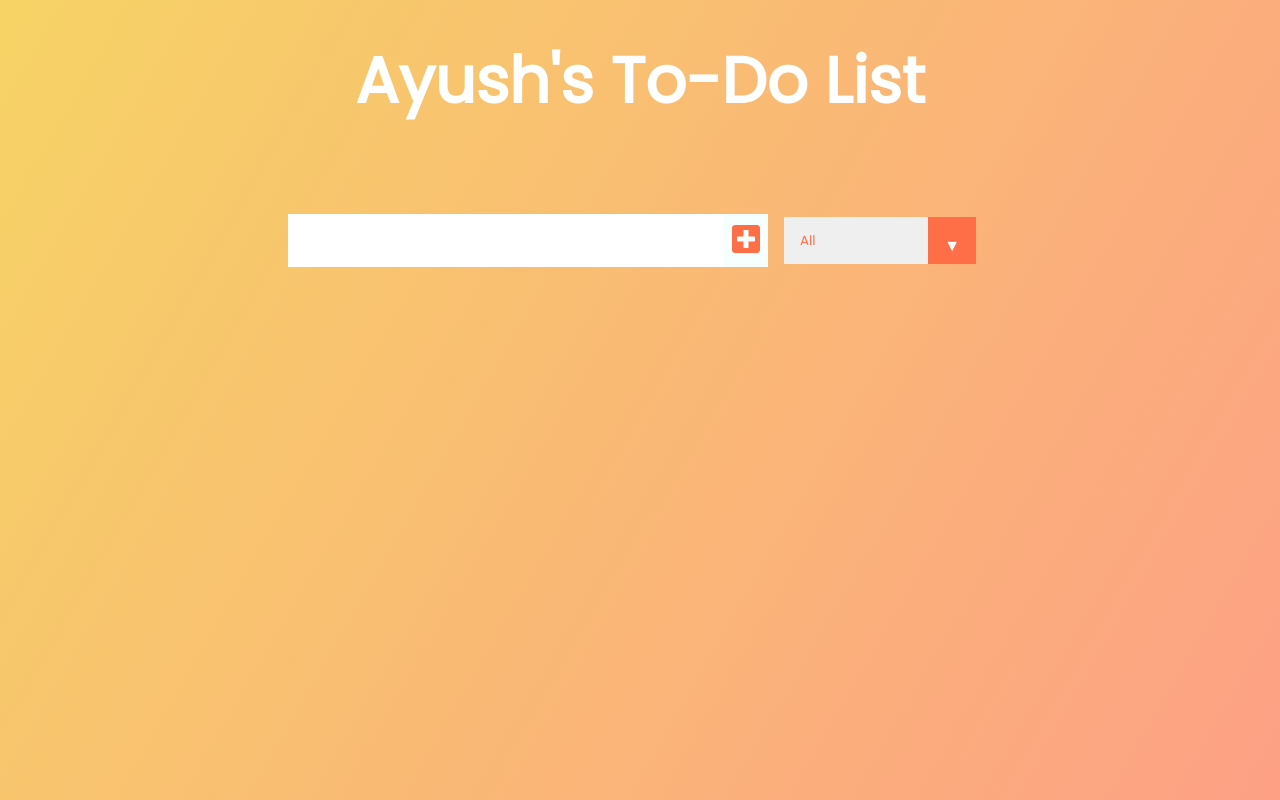
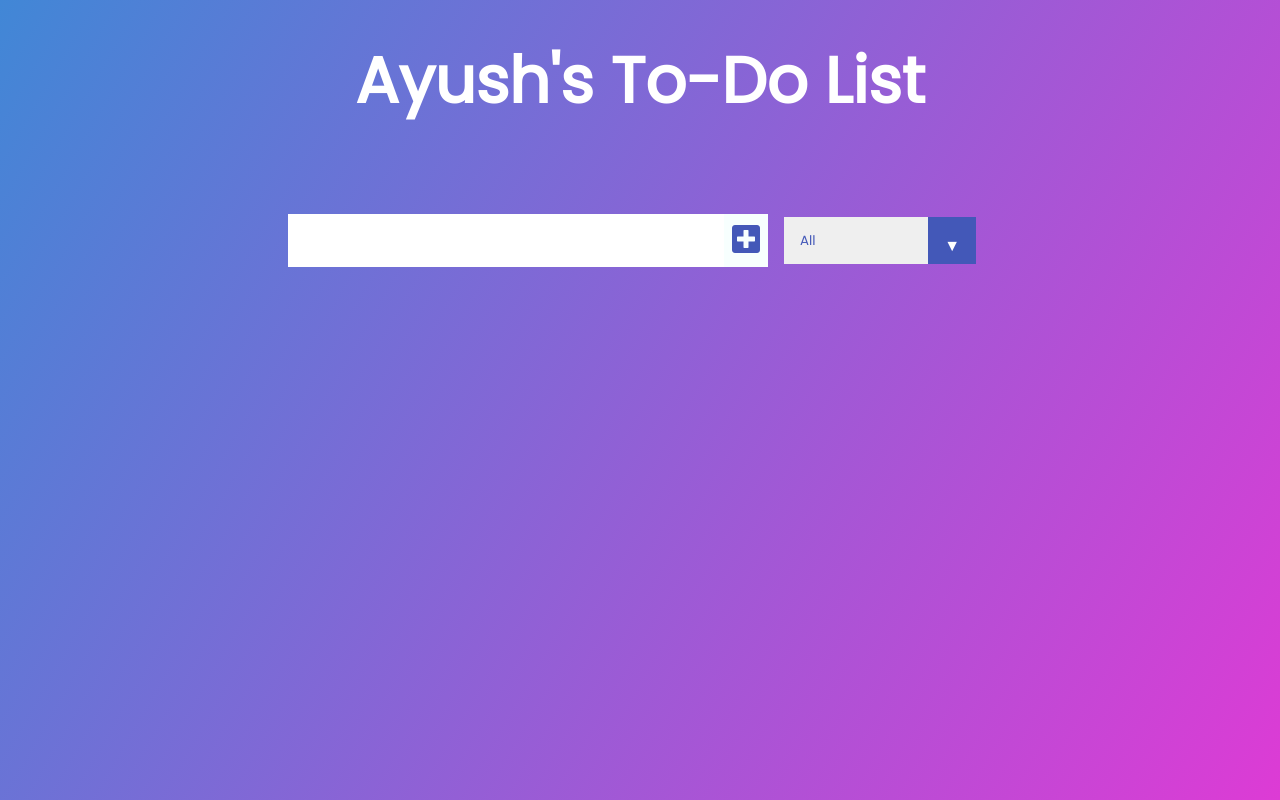
Before and after one commit to Ayush29Ayush/React-ToDo-App, a React (Create React App) app: page / in a window 1280 px wide. Built offline with nearby package versions, Linux system fonts and the light colour scheme.

Commit message:
added more state and props for Forms

```diff
--- a/src/App.css
+++ b/src/App.css
@@ -5,7 +5,7 @@
   }
   body {
     /* Applies on the complete body of the app */
-    background-image: linear-gradient(120deg, #f6d365 0%, #fda085 100%);
+    background-image: linear-gradient(120deg, #4187d6 0%, #dd3bd5 100%);
     /* color: black; */
     color: white;
     font-family: "Poppins", sans-serif;
@@ -30,7 +30,7 @@
     background: white;
   }
   form button {
-    color: #ff6f47;
+    color: #4358b8;
     background: #f7fffe;
     cursor: pointer;
     transition: all 0.3s ease;
@@ -117,7 +117,8 @@
     overflow: hidden;
   }
   select {
-    color: #ff6f47;
+    /* color: #ff6f47; */
+    color: #4358b8;
     font-family: "Poppins", sans-serif;
     cursor: pointer;
     width: 12rem;
@@ -129,7 +130,8 @@
     top: 0;
     right: 0;
     padding: 1rem;
-    background: #ff6f47;
+    /* background: #ff6f47; */
+    background: #4358b8;
     cursor: pointer;
     pointer-events: none;
   }
--- a/src/App.js
+++ b/src/App.js
@@ -8,6 +8,7 @@ function App() {
   //! Creating a state
   // inputText is the actual value typed and setInputText is the function that allows to change the value , you can use the state anywhere in the app , wherever you want you can have it.
   const [inputText, setInputText] = useState("");
+  const [todos, setTodos] = useState([]);
 
   return (
     <div className="App">
@@ -21,7 +22,12 @@ function App() {
       </header>
 
       {/* Doing this gave us access to the value in the Form.js */}
-      <Form setInputText={setInputText}/>
+      <Form
+        inputText={inputText}
+        todos={todos}
+        setTodos={setTodos}
+        setInputText={setInputText}
+      />
       <TodoList />
     </div>
   );
--- a/src/components/Form.js
+++ b/src/components/Form.js
@@ -1,7 +1,7 @@
 import React from "react";
 
 // const Form = (props) => {
-const Form = ({ setInputText }) => {
+const Form = ({ inputText, setInputText, todos, setTodos }) => {
   //! Here I can write javascript code and function
   const inputTextHandler = (e) => {
     // console.log("Input just got changed")
@@ -10,12 +10,21 @@ const Form = ({ setInputText }) => {
     console.log(e.target.value);
     setInputText(e.target.value);
   };
+  const submitTodoHandler = (e) => {
+    e.preventDefault(); // prevents the page from refreshing after submitting using the button
+    // setTodos([])
+    setTodos([
+      // This means what all todos you have , just pass it down here
+      ...todos,
+      { text: inputText, completed: false, id: Math.random() * 1000 },
+    ]);
+  };
 
   return (
     <form>
       {/* <input type="text" className="todo-input" /> */}
       <input onChange={inputTextHandler} type="text" className="todo-input" />
-      <button className="todo-button" type="submit">
+      <button onClick={submitTodoHandler} className="todo-button" type="submit">
         <i className="fas fa-plus-square"></i>
       </button>
       <div className="select">
```
